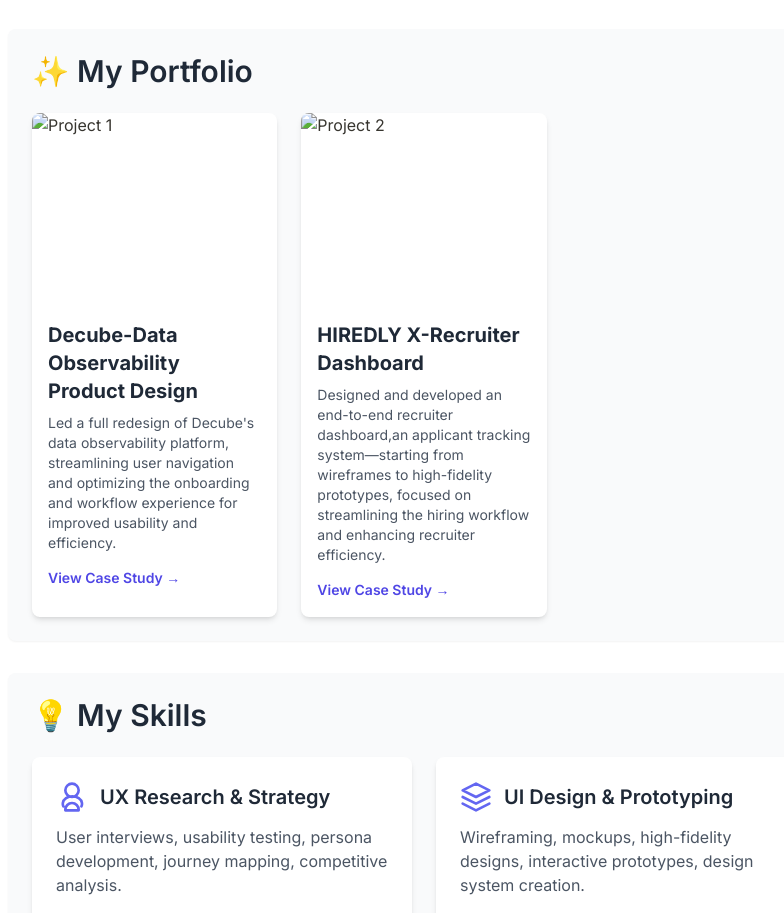
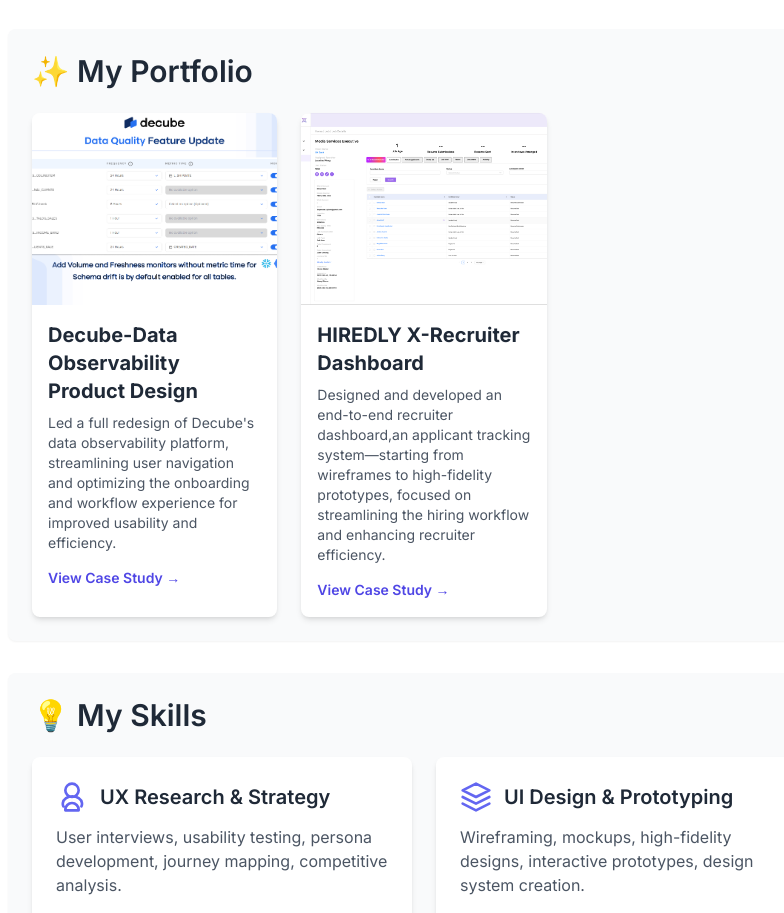
Before and after one commit to bryansaw2001/bryan-portfolio, a plain HTML site: page index.html in a window 1280 px wide. Shown: the part 1371-2284 px from the top of the page, without its empty margins (216-1000 px from the left). Drawn offline with nearby package versions, Linux system fonts and the light colour scheme.

Commit message:
Update index.html
updated project cover

```diff
--- a/index.html
+++ b/index.html
@@ -210,7 +210,7 @@
             <div class="grid grid-cols-1 md:grid-cols-2 lg:grid-cols-3 gap-6">
                 <!-- Portfolio Item 1 -->
                 <div class="bg-white rounded-lg shadow-md overflow-hidden transform transition duration-300 hover:scale-105 hover:shadow-xl">
-                    <img src="Screenshot 2025-06-20 at 3.35.16 PM.png" alt="Project 1" class="w-full h-48 object-cover">
+                    <img src="decube.png" alt="Project 1" class="w-full h-48 object-cover">
                     <div class="p-4">
                         <h3 class="font-bold text-xl text-gray-800 mb-2">Decube-Data Observability Product Design</h3>
                         <p class="text-gray-600 text-sm mb-3">Led a full redesign of Decube's data observability platform, streamlining user navigation and optimizing the onboarding and workflow experience for improved usability and efficiency.</p>
@@ -219,7 +219,7 @@
                 </div>
                 <!-- Portfolio Item 2 -->
                 <div class="bg-white rounded-lg shadow-md overflow-hidden transform transition duration-300 hover:scale-105 hover:shadow-xl">
-                    <img src="Screenshot 2025-06-20 at 3.35.42 PM.png" alt="Project 2" class="w-full h-48 object-cover">
+                    <img src="rd.png" alt="Project 2" class="w-full h-48 object-cover">
                     <div class="p-4">
                         <h3 class="font-bold text-xl text-gray-800 mb-2">HIREDLY X-Recruiter Dashboard</h3>
                         <p class="text-gray-600 text-sm mb-3">Designed and developed an end-to-end recruiter dashboard,an applicant tracking system—starting from wireframes to high-fidelity prototypes, focused on streamlining the hiring workflow and enhancing recruiter efficiency.</p>
```
